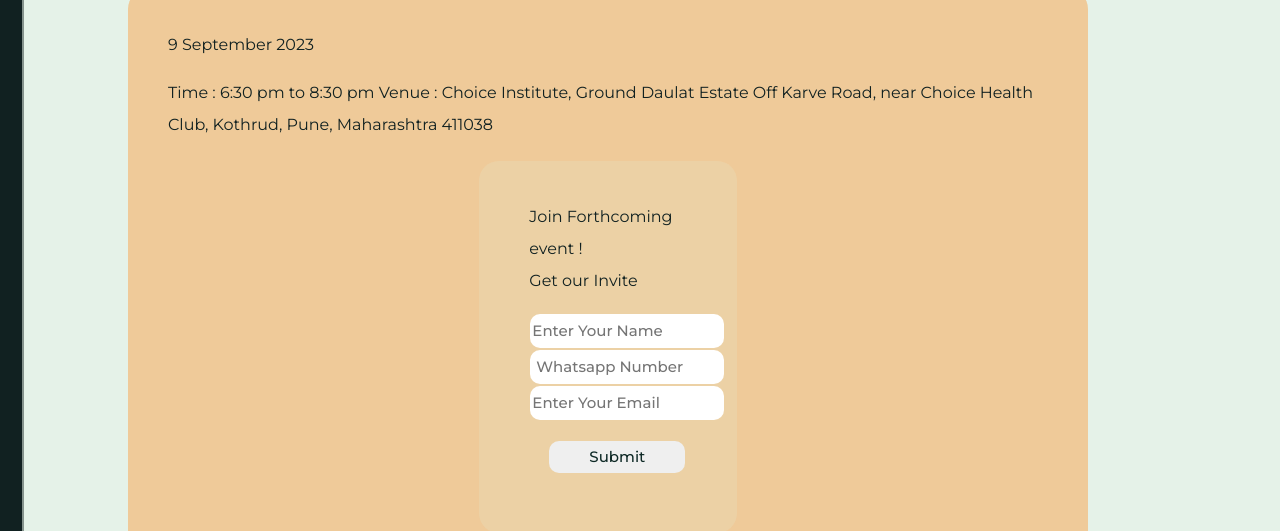
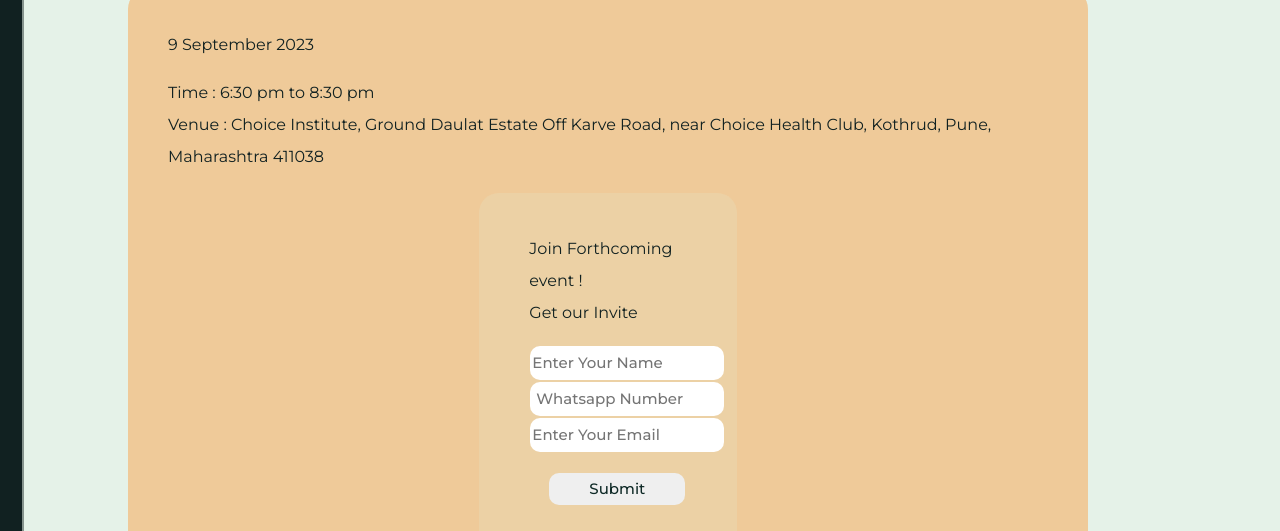
Before and after one commit to ValidusEduTech/validusedutech.github.io, a plain HTML site: page studentKattaEvents.html in a window 1280 px wide. Shown: the part 269-800 px from the top of the page. Drawn offline with nearby package versions, Linux system fonts and the light colour scheme; a script that the page names is missing.

Commit message:
Update studentKattaEvents.html

```diff
--- a/studentKattaEvents.html
+++ b/studentKattaEvents.html
@@ -83,7 +83,7 @@
       <div class="col-lg-12 ">
         <div class="eventOrange">
             <p class="eventNum">9 September 2023</p>
-            Time : 6:30 pm to 8:30 pm
+            Time : 6:30 pm to 8:30 pm <br>
             Venue : Choice Institute, Ground Daulat Estate Off Karve Road, near Choice Health Club, Kothrud, Pune, Maharashtra 411038
             <div class="row">
               <div class="col-lg-4"></div>
```
